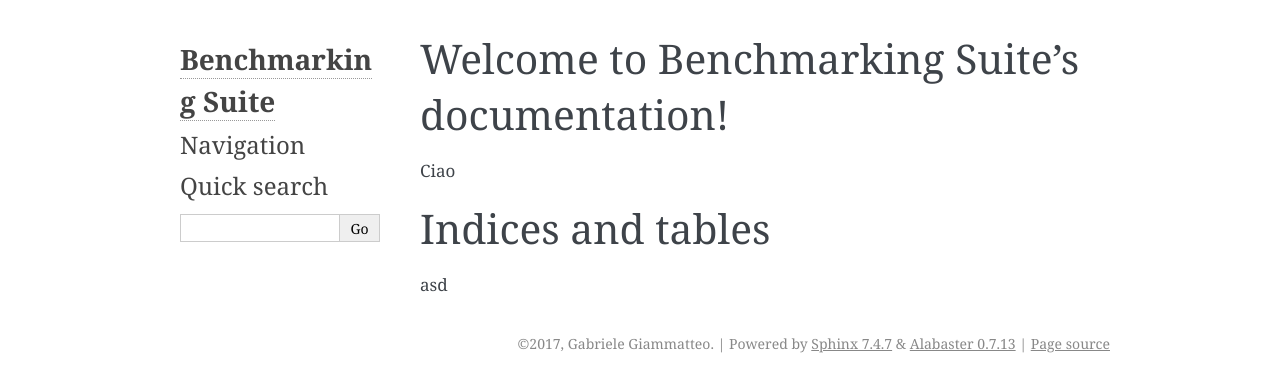
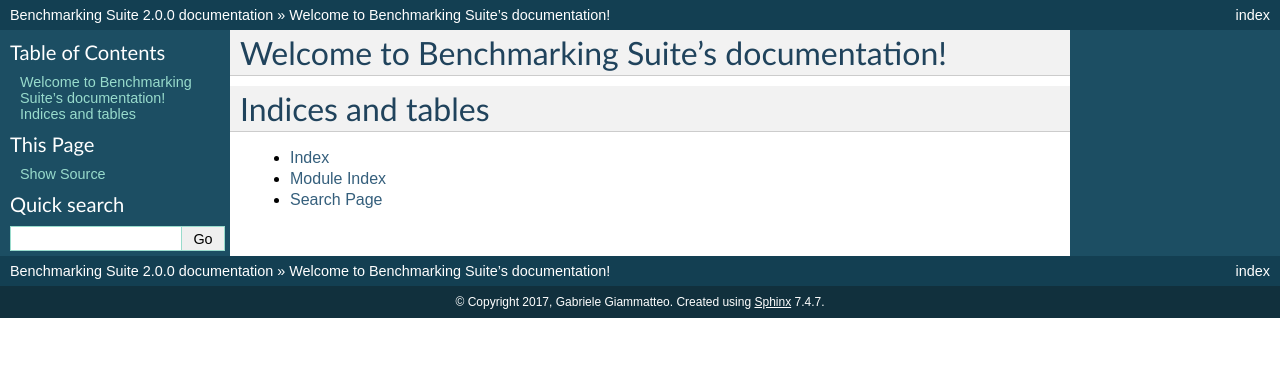
Before and after one commit to benchmarking-suite/benchmarking-controller, a Sphinx documentation site: the page built from docs/source/index.rst, in a window 1280 px wide. Shown: the top 392 px of the page. Built offline with Sphinx 7.4.7, drawn with Linux system fonts in a browser that asks for light colours.

Commit message:
docs generation

```diff
--- a/docs/source/conf.py
+++ b/docs/source/conf.py
@@ -39,10 +39,7 @@
 # Add any Sphinx extension module names here, as strings. They can be
 # extensions coming with Sphinx (named 'sphinx.ext.*') or your custom
 # ones.
-extensions = ['sphinx.ext.todo',
-    'sphinx.ext.coverage',
-    'sphinx.ext.viewcode',
-    'sphinx.ext.githubpages']
+extensions = []
 
 # Add any paths that contain templates here, relative to this directory.
 templates_path = ['_templates']
@@ -86,7 +83,7 @@
 pygments_style = 'sphinx'
 
 # If true, `todo` and `todoList` produce output, else they produce nothing.
-todo_include_todos = True
+#todo_include_todos = True
 
 
 # -- Options for HTML output ----------------------------------------------
@@ -94,7 +91,7 @@
 # The theme to use for HTML and HTML Help pages.  See the documentation for
 # a list of builtin themes.
 #
-html_theme = 'alabaster'
+html_theme = 'default'
 
 # Theme options are theme-specific and customize the look and feel of a theme
 # further.  For a list of options available for each theme, see the
@@ -112,15 +109,15 @@
 #
 # This is required for the alabaster theme
 # refs: http://alabaster.readthedocs.io/en/latest/installation.html#sidebars
-html_sidebars = {
-    '**': [
-        'about.html',
-        'navigation.html',
-        'relations.html',  # needs 'show_related': True theme option to display
-        'searchbox.html',
-        'donate.html',
-    ]
-}
+# html_sidebars = {
+#     '**': [
+#         'about.html',
+#         'navigation.html',
+#         'relations.html',  # needs 'show_related': True theme option to display
+#         'searchbox.html',
+#         'donate.html',
+#     ]
+# }
 
 
 # -- Options for HTMLHelp output ------------------------------------------
--- a/docs/source/index.rst
+++ b/docs/source/index.rst
@@ -6,8 +6,15 @@
 Welcome to Benchmarking Suite's documentation!
 ==============================================
 
-Ciao
+.. toctree::
+   :maxdepth: 2
+   :caption: Contents:
+
+
 
 Indices and tables
 ==================
-asd
+
+* :ref:`genindex`
+* :ref:`modindex`
+* :ref:`search`
```
